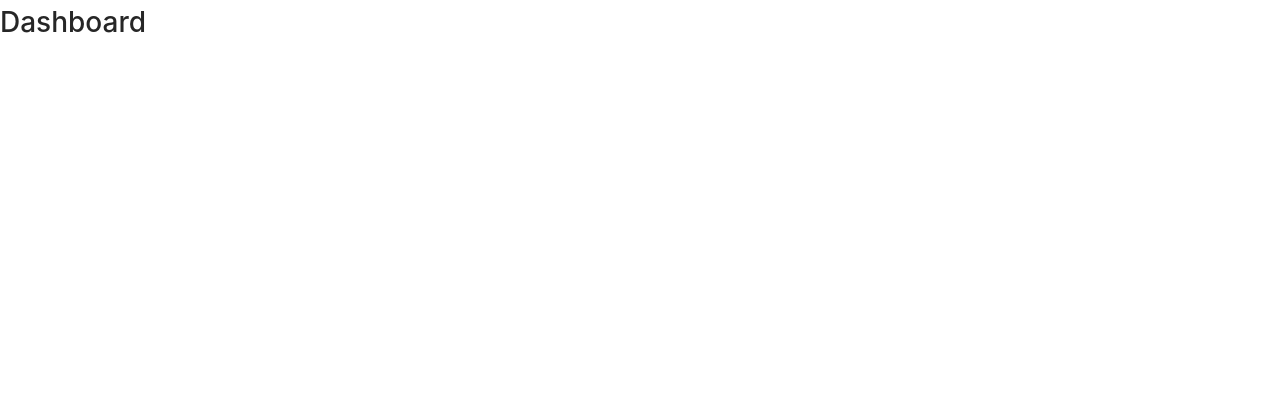
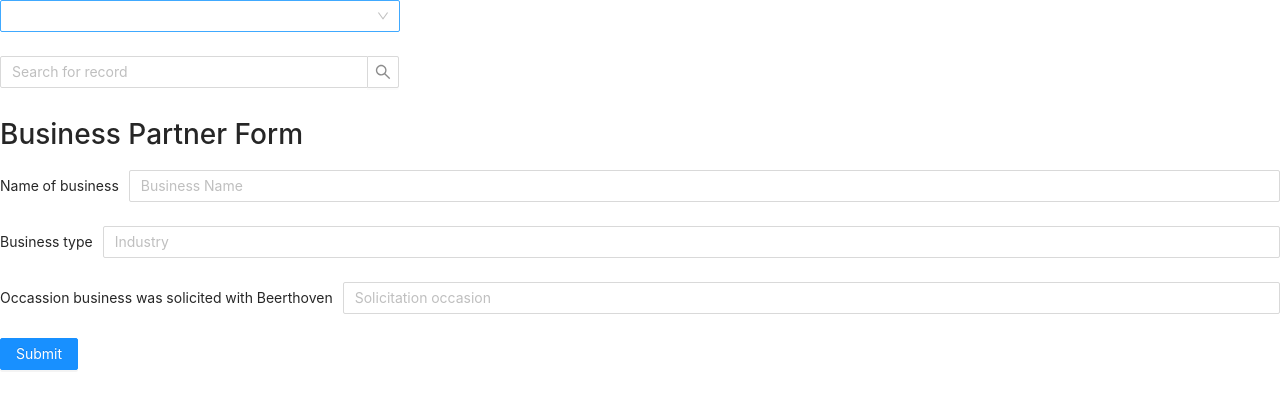
Before and after one commit to BloomTech-Labs/beerthoven-fe, a React (Create React App) app: page /businesspartner in a window 1280 px wide. Shown: the top 408 px of the page. Built offline with nearby package versions, Linux system fonts and the light colour scheme.

Commit message:
BusinessPartnerForm skeleton

```diff
--- a/src/App.js
+++ b/src/App.js
@@ -14,7 +14,8 @@ import BoardMemberForm from './components/forms/BoardMemberForm';
 import Example from './components/forms/Example';
 import ComposerForm from './components/forms/ComposerForm';
 import PerformerForm from './components/forms/PerformerForm';
-import HouseConcertHostForm from './components/forms/HouseContactHostForm'
+import HouseConcertHostForm from './components/forms/HouseContactHostForm';
+import BusinessPartnerForm from './components/forms/BusinessPartnerForm';
 
 function App () {
 	return (
@@ -34,6 +35,9 @@ function App () {
 				</Route>
 				<Route path='/people'>
 					<PeopleForm />
+				</Route>
+				<Route path='/businesspartner'>
+					<BusinessPartnerForm />
 				</Route>
 				<Route path='/composer'>
 					<ComposerForm />
--- a/src/components/forms/BusinessPartnerForm.js
+++ b/src/components/forms/BusinessPartnerForm.js
@@ -0,0 +1,61 @@
+import React from 'react';
+import { useForm, Controller, FormContext } from 'react-hook-form';
+import { Form, Input, Button, Select, DatePicker, Row, Radio } from 'antd';
+const { Option } = Select;
+const { Search } = Input;
+const { TextArea } = Input;
+
+const BusinessPartnerForm = () => {
+	const { control, register, handleSubmit, errors, reset } = useForm();
+
+	const onSubmit = (data, e) => {
+		console.log(data);
+		e.target.reset(); //supposed to reset
+	};
+
+	const fieldProps = {
+		colon : false,
+	};
+
+	return (
+		<Form onSubmit={handleSubmit(onSubmit)}>
+			<Form.Item name=''>
+				<Select style={{ width: 400 }}>
+					<Option>Business Partner Form</Option>
+				</Select>
+			</Form.Item>
+			<Form.Item name=''>
+				<Search placeholder='Search for record' onSearch={value => console.log(value)} style={{ width: 400 }} />
+			</Form.Item>
+			<h1>Business Partner Form</h1>
+			<Form.Item label='Name of business' {...fieldProps}>
+				<Controller
+					as={Input}
+					type='text'
+					control={control}
+					name='name_of_business'
+					placeholder='Business Name'
+				/>
+				{errors.name_of_business && <p>Required</p>}
+			</Form.Item>
+			<Form.Item label='Business type' {...fieldProps}>
+				<Controller as={Input} type='text' control={control} name='business_type' placeholder='Industry' />
+				{errors.business_type && <p>Required</p>}
+			</Form.Item>
+			<Form.Item label='Occassion business was solicited with Beerthoven' {...fieldProps}>
+				<Controller
+					as={Input}
+					type='text'
+					control={control}
+					name='solicitation_occasion'
+					placeholder='Solicitation occasion'
+				/>
+				{errors.solicitation_occasion && <p>Required</p>}
+			</Form.Item>
+			<Controller name='submit' as={Button} type='primary' htmlType='submit' control={control}>
+				Submit
+			</Controller>
+		</Form>
+	);
+};
+export default BusinessPartnerForm;
```
